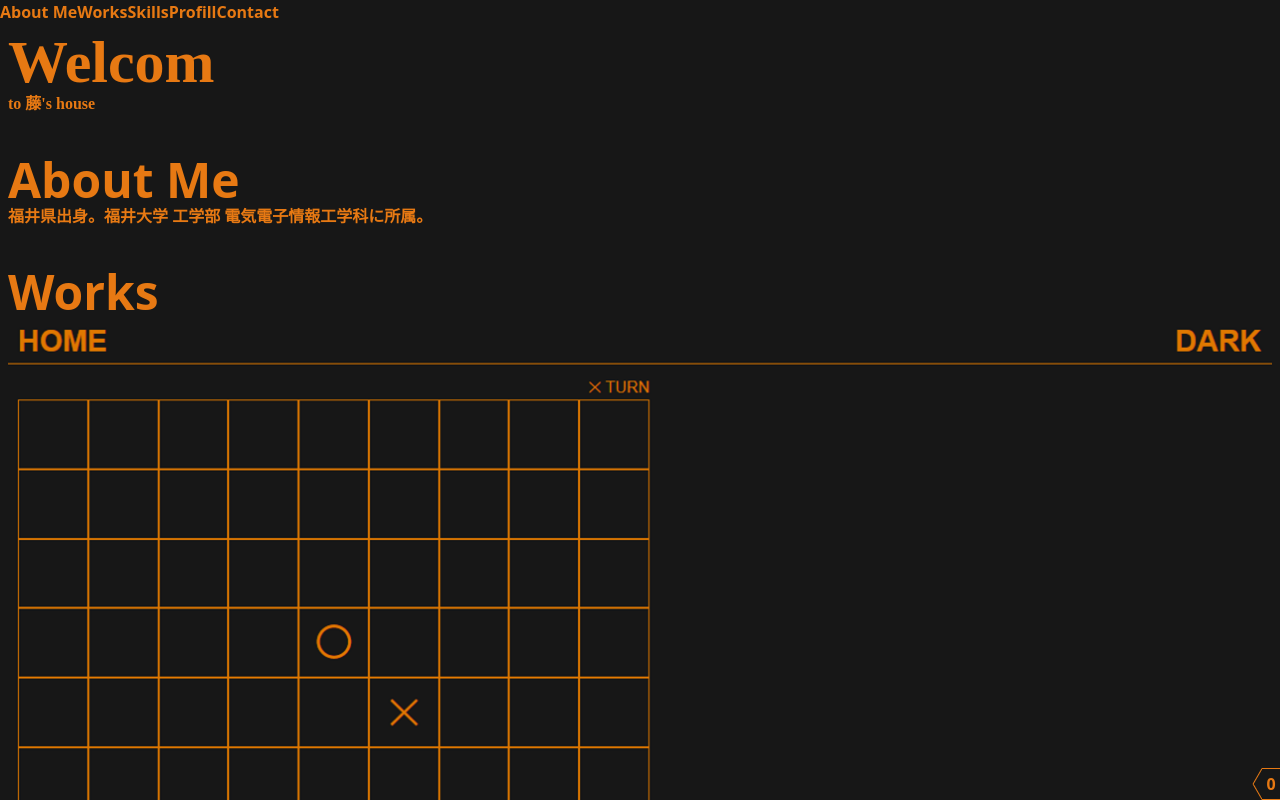
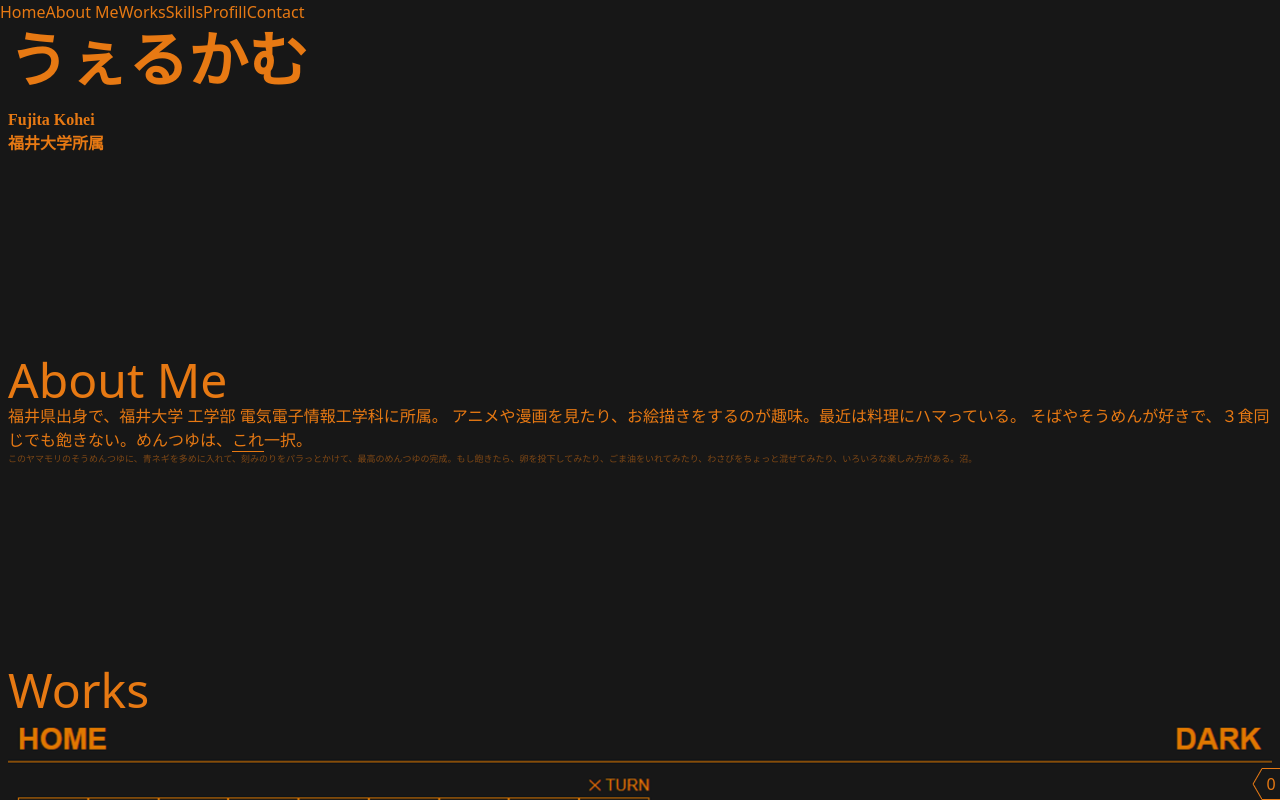
Before and after one commit to FujitaKohei04/portfolio, a Next.js app: page / in a window 1280 px wide. Shown: the top 800 px of the page. Built offline with nearby package versions, Linux system fonts and the light colour scheme.

Commit message:
docs: add contents of [about me] because the contents is thin.

```diff
--- a/src/app/components/Header.module.css
+++ b/src/app/components/Header.module.css
@@ -3,6 +3,8 @@
     top: 0;
     display: flex;
     gap: 12;
+    padding-top: 20;
     margin-left: 8;
     background-color: var(--background);
+    width: 100%;
 }
--- a/src/app/components/Header.tsx
+++ b/src/app/components/Header.tsx
@@ -3,6 +3,7 @@ import styles from "./Header.module.css";
 export const Header = () => {
     return (
         <div className={styles.header}>
+            <a href="/">Home</a>
             <a href="#aboutMe">About Me</a>
             <a href="#works">Works</a>
             <a href="#skills">Skills</a>
--- a/src/app/globals.css
+++ b/src/app/globals.css
@@ -23,5 +23,5 @@ body {
   background: var(--background);
   color: var(--foreground);
   font-family: system-ui;
-  font-weight: bold;
+  font-weight: 10;
 }
--- a/src/app/main.module.css
+++ b/src/app/main.module.css
@@ -1,7 +1,10 @@
 
 
 .thumbnailTitle {
-    font-family: "メイリオ";
+    font-family: "Noto Serif JP";
+    font-weight: 900;
+    margin-top: 60;
+    margin-bottom: 60;
 }
 
 .workImages {
@@ -21,3 +24,16 @@
     justify-content: end;
     gap: 8;
 }
+
+.target {
+    scroll-margin-top: 10vh;
+}
+
+.soumenSource {
+    border-bottom: 1px solid;
+}
+
+.supplement {
+    font-size: xx-small;
+    opacity: 50%;
+}
--- a/src/app/page.tsx
+++ b/src/app/page.tsx
@@ -12,9 +12,13 @@ import GMK3 from "@/app/images/gomoku3.png";
 const Thumbnail = () => {
   return (
     <div className={styles.thumbnailTitle}>
-      <div className="flex flex-col justify-center">
-        <div className="text-6xl font-bold">Welcom</div>
-        <div className="">to 藤's house</div>
+      <div className="flex flex-col justify-center gap-4">
+        <div className="text-6xl">うぇるかむ</div>
+        <div>
+          <div>Fujita Kohei</div>
+          <div>福井大学所属</div>
+        </div>
+
       </div>
     </div>
   );
@@ -24,8 +28,16 @@ const AboutMe = () => {
   return (
     <div>
       <div className="text-5xl">About Me</div>
-      <div>福井県出身。福井大学 工学部 電気電子情報工学科に所属。</div>
+      <div>福井県出身で、福井大学 工学部 電気電子情報工学科に所属。
+      アニメや漫画を見たり、お絵描きをするのが趣味。最近は料理にハマっている。
 
+        そばやそうめんが好きで、３食同じでも飽きない。めんつゆは、
+        <a href="https://www.yamamori.co.jp/products/sonomama_somen_500/" target="_blank" className={styles.soumenSource}>
+          これ
+        </a>
+        一択。
+      </div>
+      <div className={styles.supplement}>このヤマモリのそうめんつゆに、青ネギを多めに入れて、刻みのりをパラっとかけて、最高のめんつゆの完成。もし飽きたら、卵を投下してみたり、ごま油をいれてみたり、わさびをちょっと混ぜてみたり、いろいろな楽しみ方がある。沼。</div>
     </div>
   );
 }
@@ -110,23 +122,23 @@ export default function Home() {
 
   return (
     <div className="flex flex-col items-center m-2">
-      <main className="flex flex-col gap-10">
-        <section id="thumbnail">
+      <main className="flex flex-col gap-50">
+        <section id="thumbnail" className={styles.target}>
           <Thumbnail />
         </section>
-        <section id="aboutMe">
+        <section id="aboutMe" className={styles.target}>
           <AboutMe />
         </section>
-        <section id="works">
+        <section id="works" className={styles.target}>
           <Works />
         </section>
-        <section id="skills">
+        <section id="skills" className={styles.target}>
           <Skills />
         </section>
-        <section id="profill">
+        <section id="profill" className={styles.target}>
           <Profill />
         </section>
-        <section id="contact">
+        <section id="contact" className={styles.target}>
           <Contact />
         </section>
       </main>
```
